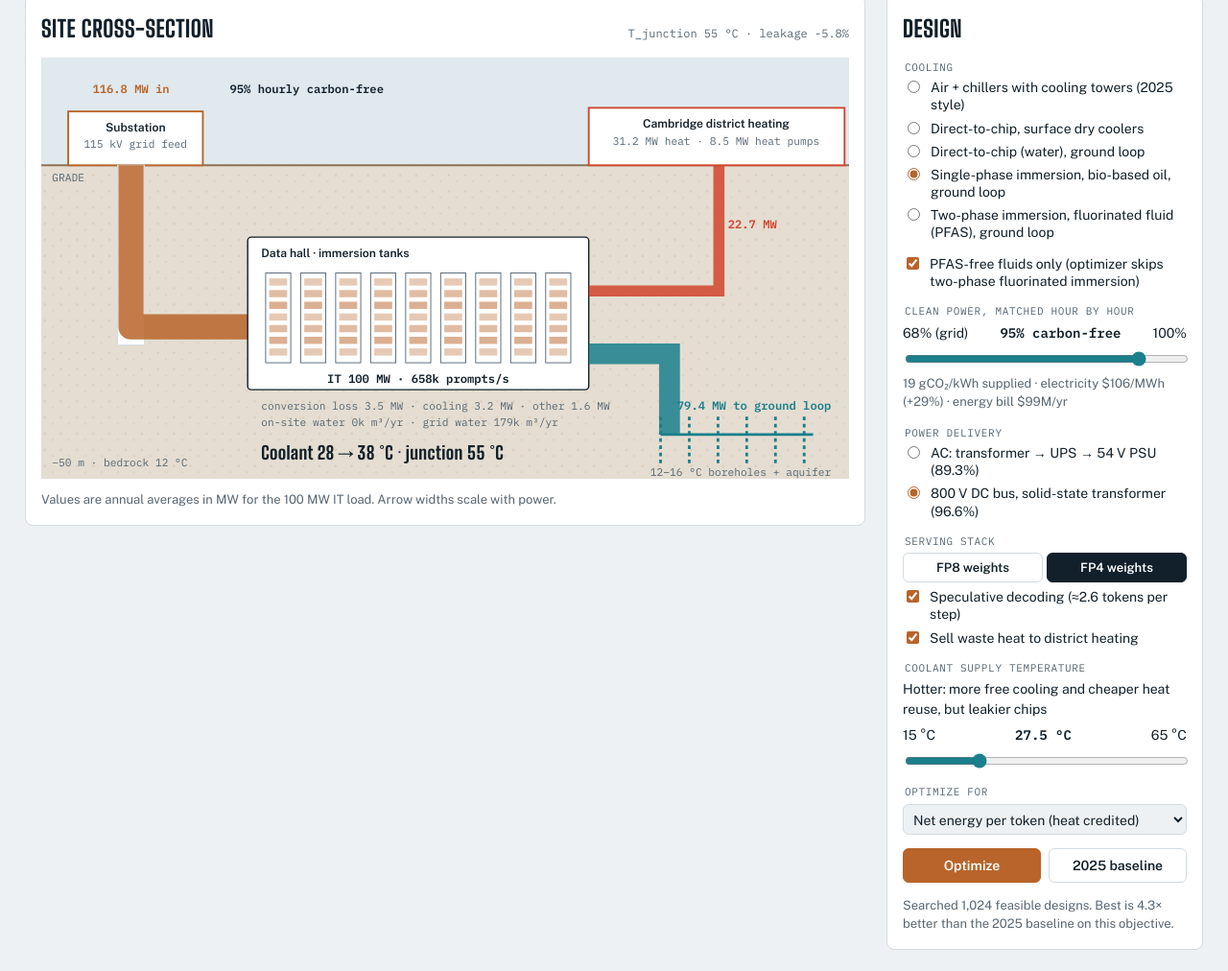
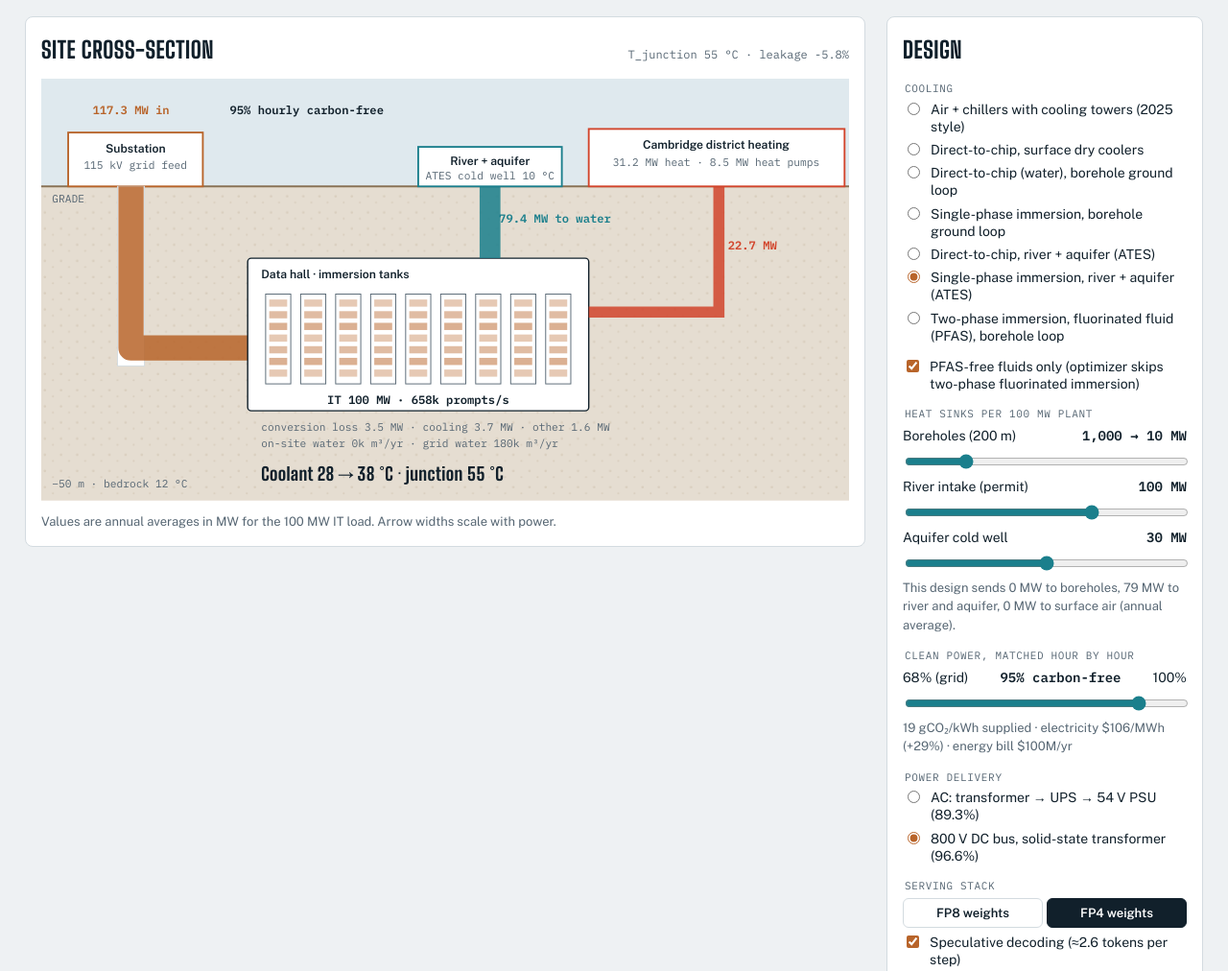
Before and after one commit to KalyaniG-Personal/cambridge-token-factory, a plain HTML site: page index.html in a window 1280 px wide. Shown: the part 1136-2148 px from the top of the page at 96% size. Drawn offline with nearby package versions, Linux system fonts and the light colour scheme.

Commit message:
Updated  with citations

```diff
--- a/index.html
+++ b/index.html
@@ -101,7 +101,7 @@ td input.num { width: 80px; font: 13px var(--mono); padding: 3px 5px; border: 1p
 <header>
   <div class="eyebrow">Track 1 · SundAI × MIT AI Hackathon · fleet + plant digital twin · Cambridge, MA, 50 m below grade</div>
   <h1>Cambridge Underground <span>Token Factory</span></h1>
-  <p class="lede">An hourly, year-long twin of a 100 MW inference plant: grid power and conversion, 2035 GPUs serving a realistic prompt mix under latency targets, liquid cooling into the 12 °C bedrock, and waste heat sold to Cambridge's district heating network. The optimizer searches every design and reports net energy per generated token.</p>
+  <p class="lede">An hourly, year-long twin of a 100 MW inference plant: grid power and conversion, 2035 GPUs serving a realistic prompt mix under latency targets, liquid cooling into river water and an aquifer (the bedrock stores summer heat for winter), and waste heat sold to Cambridge's district heating network. Every heat sink has a hard capacity, so the numbers follow the physics. The optimizer searches every design and reports net energy per generated token.</p>
 </header>
 
 <section class="kpis" aria-label="Key results">
@@ -166,6 +166,15 @@ td input.num { width: 80px; font: 13px var(--mono); padding: 3px 5px; border: 1p
     <fieldset id="f-cool"><legend>Cooling</legend></fieldset>
     <label class="opt"><input type="checkbox" id="c-pfas" checked> PFAS-free fluids only (optimizer skips two-phase fluorinated immersion)</label>
     <p class="note" id="pfas-warn" hidden style="color:var(--heat)">This fluid is a PFAS "forever chemical". 3M has exited PFAS production, so supply and regulation are at risk.</p>
+    <fieldset><legend>Heat sinks per 100 MW plant</legend>
+      <div class="rangehead"><span>Boreholes (200 m)</span><b id="bh-val">–</b></div>
+      <input type="range" id="c-bh" min="0" max="5000" step="250" value="1000" aria-label="Number of boreholes">
+      <div class="rangehead"><span>River intake (permit)</span><b id="rv-val">–</b></div>
+      <input type="range" id="c-rv" min="0" max="150" step="10" value="100" aria-label="River intake capacity">
+      <div class="rangehead"><span>Aquifer cold well</span><b id="at-val">–</b></div>
+      <input type="range" id="c-at" min="0" max="60" step="5" value="30" aria-label="Aquifer cold-well capacity">
+      <p class="note" id="sink-help">–</p>
+    </fieldset>
     <fieldset><legend>Clean power, matched hour by hour</legend>
       <div class="rangehead"><span>68% (grid)</span><b id="cfe-val">–</b><span>100%</span></div>
       <input type="range" id="c-cfe" min="68" max="100" step="1" value="95" aria-label="Hourly carbon-free energy share">
@@ -191,7 +200,7 @@ td input.num { width: 80px; font: 13px var(--mono); padding: 3px 5px; border: 1p
 </div>
 
 <section class="grid2">
-  <div class="panel"><div class="head"><h2>Where the joules go</h2><span class="note">J per output token</span></div><canvas class="chart" id="cv-break"></canvas></div>
+  <div class="panel"><div class="head"><h2>Where the joules go</h2><span class="note">J per output token</span></div><canvas class="chart" id="cv-break"></canvas><p class="note" id="gain-split">–</p></div>
   <div class="panel"><div class="head"><h2>Coolant temperature sweep</h2><span class="note" id="sweep-note">current design, net J per token</span></div><canvas class="chart" id="cv-sweep"></canvas></div>
   <div class="panel"><div class="head"><h2>Through the year</h2><span class="note">monthly PUE and heat delivered</span></div><canvas class="chart" id="cv-month"></canvas></div>
   <div class="panel"><div class="head"><h2>Design space</h2><span class="note" id="space-note">every feasible design</span></div><canvas class="chart" id="cv-space"></canvas></div>
@@ -215,7 +224,9 @@ td input.num { width: 80px; font: 13px var(--mono); padding: 3px 5px; border: 1p
       </ul></div>
     <div><h3>Facility (8,760 hours)</h3>
       <ul>
-        <li>Air temperatures: Boston monthly normals + 1 K, ±5 K daily swing. Bedrock at 50 m: 12 °C, warming up to 4 K under load.</li>
+        <li>Air temperatures: Boston monthly normals + 1 K, ±5 K daily swing. Bedrock at 50 m: 12 °C.</li>
+        <li>Each sink has a hard capacity. Boreholes absorb about 50 W per metre (rule of thumb, 30–80), so 1,000 boreholes of 200 m take about 10 MW. River intake is capped at 100 MW by an assumed discharge permit; the aquifer cold well (10 °C) supplies 30 MW in warm months. Anything above capacity goes to surface dry coolers.</li>
+        <li>River and harbour water temperatures are approximate monthly values for Boston (2–23 °C).</li>
         <li>Free cooling when sink + approach ≤ supply; partial up to return (supply + 10 K); chillers at 55% of Carnot for the rest.</li>
         <li>Conversion efficiency: AC chain 89.3%, 800 V DC 96.6%.</li>
         <li>On-site water: cooling towers 1.8 L/kWh of IT; dry coolers 0.08 L/kWh (spray assist on hot days); closed ground loops 0.</li>
@@ -244,7 +255,14 @@ const SITE = {
   tAir: [-0.9, 0.1, 4.3, 10.1, 15.8, 21.1, 24.3, 23.6, 19.6, 13.4, 7.9, 2.6],
   tAirSwing: 5,              // ± daily swing, K
   tGround: 12,               // undisturbed ground at 50 m, °C
-  groundRise: 4,             // loop warming under full heat load, K
+  groundRise: 4,             // loop warming when the borehole field runs at capacity, K
+  boreholes: 1000,           // 200 m boreholes per 100 MW plant (editable)
+  wPerM: 50,                 // sustained heat a borehole absorbs, W per metre (rule of thumb 30–80)
+  riverMW: 100,              // heat the river/harbour intake may take under a discharge permit, MW
+  atesMW: 30,                // aquifer (ATES) cold-well capacity used in warm months, MW
+  tAtesCold: 10,             // cold-well water temperature, °C
+  // Charles River / Boston Harbor surface water, monthly approx °C
+  tRiver: [2, 2, 4, 9, 14, 19, 23, 23, 20, 14, 9, 4],
   heatDemand: [1, .95, .8, .55, .3, .15, .12, .12, .2, .45, .7, .9], // district heat demand factor
   districtMW: 60,            // peak heat the district network can take, MW_th
   price: 82,                 // $/MWh electricity, ISO-NE 2035 estimate
@@ -268,9 +286,11 @@ const WORKLOADS = [
 const COOLING = {
   air:   { name: 'Air + chillers with cooling towers (2025 style)', pump: 0.06, dTj: 0, airTj: 76, sink: 'air', approach: 6, fixedTs: 14, fan: 0.02, wue: 1.8 },
   d2cDry:{ name: 'Direct-to-chip, surface dry coolers', pump: 0.015, dTj: 30, sink: 'air', approach: 7, fan: 0.018, wue: 0.08 },
-  d2cGnd:{ name: 'Direct-to-chip (water), ground loop', pump: 0.022, dTj: 30, sink: 'ground', approach: 4, fan: 0.004, wue: 0 },
-  imm1Gnd:{ name: 'Single-phase immersion, bio-based oil, ground loop', pump: 0.028, dTj: 27, sink: 'ground', approach: 4, fan: 0.004, wue: 0 },
-  immGnd:{ name: 'Two-phase immersion, fluorinated fluid (PFAS), ground loop', pump: 0.018, dTj: 22, sink: 'ground', approach: 4, fan: 0.004, wue: 0, pfas: true },
+  d2cGnd:{ name: 'Direct-to-chip (water), borehole ground loop', pump: 0.022, dTj: 30, sink: 'ground', approach: 4, fan: 0.004, wue: 0 },
+  imm1Gnd:{ name: 'Single-phase immersion, borehole ground loop', pump: 0.028, dTj: 27, sink: 'ground', approach: 4, fan: 0.004, wue: 0 },
+  d2cWat:{ name: 'Direct-to-chip, river + aquifer (ATES)', pump: 0.024, dTj: 30, sink: 'water', approach: 3, fan: 0.008, wue: 0 },
+  imm1Wat:{ name: 'Single-phase immersion, river + aquifer (ATES)', pump: 0.03, dTj: 27, sink: 'water', approach: 3, fan: 0.008, wue: 0 },
+  immGnd:{ name: 'Two-phase immersion, fluorinated fluid (PFAS), borehole loop', pump: 0.018, dTj: 22, sink: 'ground', approach: 4, fan: 0.004, wue: 0, pfas: true },
 };
 const POWER = {
   ac:     { name: 'AC: transformer → UPS → 54 V PSU', eff: 0.893 },
@@ -321,6 +341,7 @@ function facility(cfg) {
   const Tr = Ts + 10;                                 // return temperature
   const tj = isAir ? C.airTj : Ts + C.dTj;            // junction temperature at load
   let sumIT = 0, sumConv = 0, sumCool = 0, sumMisc = 0, sumHP = 0, sumHeat = 0, sumRej = 0;
+  const split = { ground: 0, water: 0, air: 0 };
   const monthly = [];
   for (let m = 0; m < 12; m++) {
     let mIT = 0, mFac = 0, mHeat = 0;
@@ -341,14 +362,27 @@ function facility(cfg) {
         }
       }
       const Qrej = Q - Qs;
-      // heat rejection
-      const Tsink = C.sink === 'ground' ? SITE.tGround + SITE.groundRise * (Qrej / Q) : tAir;
-      const Tavail = Tsink + C.approach;
-      let free = Tavail <= Ts ? 1 : Tavail >= Tr ? 0 : (Tr - Tavail) / (Tr - Ts);
-      const Tev = Ts - 2, Tco = Tavail + 3;
-      const cop = Math.min(15, Math.max(3, 0.55 * (Tev + 273) / Math.max(1, Tco - Tev)));
-      const chiller = Qrej * (1 - free) / cop;
-      const fans = Qrej * C.fan;
+      // heat rejection: split across sinks, each with a hard capacity; overflow goes to surface dry coolers
+      const streams = []; let rem = Qrej;
+      if (C.sink === 'ground') {
+        const cap = SITE.boreholes * 200 * SITE.wPerM / 1e6 * (SITE.itMW / 100);
+        const q = Math.min(rem, cap);
+        if (q > 0) { streams.push(['ground', q, SITE.tGround + SITE.groundRise * (q / cap), C.approach, C.fan]); rem -= q; }
+      } else if (C.sink === 'water') {
+        if (SITE.tRiver[m] > 12) { const q = Math.min(rem, SITE.atesMW * SITE.itMW / 100); if (q > 0) { streams.push(['water', q, SITE.tAtesCold, C.approach, C.fan]); rem -= q; } }
+        const q2 = Math.min(rem, SITE.riverMW * SITE.itMW / 100);
+        if (q2 > 0) { streams.push(['water', q2, SITE.tRiver[m], C.approach, C.fan]); rem -= q2; }
+      }
+      if (rem > 1e-9) streams.push(['air', rem, tAir, C.sink === 'air' ? C.approach : 7, C.sink === 'air' ? C.fan : 0.018]);
+      let chiller = 0, fans = 0;
+      for (const [kind, q, Tsink, appr, fanF] of streams) {
+        const Tavail = Tsink + appr;
+        const free = Tavail <= Ts ? 1 : Tavail >= Tr ? 0 : (Tr - Tavail) / (Tr - Ts);
+        const Tev = Ts - 2, Tco = Tavail + 3;
+        const cop = Math.min(15, Math.max(3, 0.55 * (Tev + 273) / Math.max(1, Tco - Tev)));
+        chiller += q * (1 - free) / cop; fans += q * fanF;
+        split[kind] += q;
+      }
       const pumps = Q * C.pump;
       const cool = chiller + fans + pumps;
       const misc = it * 0.012 + (C.sink === 'ground' ? 0 : 0) + it * 0.004; // lighting, security, tunnel ventilation
@@ -362,7 +396,9 @@ function facility(cfg) {
   const heatRatio = sumHeat / sumIT;
   // net energy: credit heat delivered at the electricity a city air-source heat pump would need (COP 3)
   const credit = heatRatio / 3;
-  return { Ts, Tr, tj, pue, conv: sumConv / sumIT, cool: sumCool / sumIT, misc: sumMisc / sumIT, hp: hpRatio, heat: heatRatio, credit, monthly };
+  const n = 12 * 24;
+  return { Ts, Tr, tj, pue, conv: sumConv / sumIT, cool: sumCool / sumIT, misc: sumMisc / sumIT, hp: hpRatio, heat: heatRatio, credit, monthly,
+    sinkMW: { ground: split.ground / n, water: split.water / n, air: split.air / n } };
 }
 
 function evaluate(cfg) {
@@ -399,6 +435,14 @@ function evaluate(cfg) {
 }
 
 const BASELINE = { cooling: 'air', power: 'ac', precision: 'fp8', spec: false, reuse: false, ts: 14, cfe: 0.68 };
+// split the improvement: same serving stack and power chain in a 2025 air-cooled building, versus the full design
+function gainSplit(c) {
+  const b = evaluate(BASELINE), full = evaluate(c);
+  if (!full.feasible) return null;
+  const stackOnly = evaluate({ ...BASELINE, power: c.power, precision: c.precision, spec: c.spec, cfe: c.cfe });
+  const saved = b.netPerTok - full.netPerTok;
+  return { total: b.netPerTok / full.netPerTok, stack: b.netPerTok / stackOnly.netPerTok, site: stackOnly.netPerTok / full.netPerTok, siteShare: (stackOnly.netPerTok - full.netPerTok) / saved };
+}
 
 function optimize(objective = 'netPerTok', cfe = SITE.gridCfe, pfasFree = true) {
   const all = [];
@@ -428,6 +472,9 @@ $('c-spec').onchange = e => { cfg.spec = e.target.checked; update(); };
 $('c-reuse').onchange = e => { cfg.reuse = e.target.checked; update(); };
 $('c-ts').oninput = e => { cfg.ts = +e.target.value; update(); };
 $('c-cfe').oninput = e => { cfg.cfe = +e.target.value / 100; space = null; update(); };
+$('c-bh').oninput = e => { SITE.boreholes = +e.target.value; baseR = evaluate(BASELINE); space = null; update(); };
+$('c-rv').oninput = e => { SITE.riverMW = +e.target.value; space = null; update(); };
+$('c-at').oninput = e => { SITE.atesMW = +e.target.value; space = null; update(); };
 $('c-pfas').onchange = () => runOpt();
 $('obj').onchange = () => runOpt();
 $('b-opt').onclick = () => runOpt();
@@ -469,6 +516,12 @@ function update() {
   $('k-water-s').textContent = `per prompt · ${wtot.toFixed(0)}k m³/yr (on-site ${(r.annualWater1 / 1000).toFixed(0)}k) · baseline ${baseR.waterPerPrompt.toFixed(2)} mL`;
   const pf = COOLING[cfg.cooling].pfas; $('pfas-warn').hidden = !pf;
   $('cfe-val').textContent = `${Math.round(r.cfe * 100)}% carbon-free`;
+  $('bh-val').textContent = `${SITE.boreholes.toLocaleString()} → ${(SITE.boreholes * 200 * SITE.wPerM / 1e6).toFixed(0)} MW`;
+  $('rv-val').textContent = SITE.riverMW + ' MW'; $('at-val').textContent = SITE.atesMW + ' MW';
+  const sk = r.F.sinkMW, tot = sk.ground + sk.water + sk.air;
+  $('sink-help').textContent = tot > 0 ? `This design sends ${sk.ground.toFixed(0)} MW to boreholes, ${sk.water.toFixed(0)} MW to river and aquifer, ${sk.air.toFixed(0)} MW to surface air (annual average).` : 'All heat is sold to district heating.';
+  const gs = gainSplit(cfg);
+  $('gain-split').textContent = gs ? `Where the ${gs.total.toFixed(1)}× comes from: the serving stack and 800 V DC give ${gs.stack.toFixed(1)}× in any building; the site (liquid cooling to river and aquifer, cooler chips, heat sales) cuts the rest by a further ${Math.round((1 - 1 / gs.site) * 100)}%. Summer PUE stays at ${Math.max(...r.F.monthly.map(m => m.pue)).toFixed(2)}.` : '';
   $('cfe-help').textContent = `${r.gIntensity.toFixed(0)} gCO₂/kWh supplied · electricity $${r.price.toFixed(0)}/MWh (+${((r.price / SITE.price - 1) * 100).toFixed(0)}%) · energy bill $${(r.energyCostYr / 1e6).toFixed(0)}M/yr`;
   const heatMW = r.F.heat * SITE.itMW; $('k-heat').textContent = heatMW.toFixed(0) + ' MW';
   $('k-heat-s').textContent = heatMW > 0 ? `≈ ${Math.round(heatMW * 1e6 * 8760 / 1e3 / 11000).toLocaleString()} homes heated per year (11 MWh each)` : 'Heat rejected to ground or air';
@@ -488,7 +541,7 @@ function drawSection(r) {
   const grid = it + conv + cool + misc + hp;
   const rej = it + conv * 0.6 - (r.cfg.reuse ? heat - hp : 0);
   const W = mw => Math.max(2, Math.sqrt(mw) * 2.6);
-  const ground = COOLING[r.cfg.cooling].sink === 'ground';
+  const sk = r.F.sinkMW;
   const T = (x, y, s, cls = '', anchor = 'start') => `<text x="${x}" y="${y}" class="${cls}" text-anchor="${anchor}">${s}</text>`;
   let s = `<style>
     .lbl{font:600 13px var(--body);fill:var(--ink)} .sm{font:12px var(--mono);fill:var(--muted)} .big{font:800 20px var(--display);fill:var(--ink);letter-spacing:.02em}
@@ -504,7 +557,8 @@ function drawSection(r) {
   ${T(100, 40, grid.toFixed(1) + ' MW in', 'num cu', 'middle')}`;
   s += `<rect x="610" y="56" width="285" height="64" fill="var(--panel)" stroke="var(--heat)" stroke-width="2"/>${T(752, 78, 'Cambridge district heating', 'lbl', 'middle')}
   ${T(752, 97, r.cfg.reuse ? `${heat.toFixed(1)} MW heat · ${hp.toFixed(1)} MW heat pumps` : 'not connected', 'sm', 'middle')}`;
-  if (!ground) s += `<rect x="420" y="80" width="150" height="40" fill="var(--panel)" stroke="var(--water)" stroke-width="2"/>${T(495, 105, r.cfg.cooling === 'air' ? 'Chiller plant' : 'Dry coolers', 'lbl', 'middle')}`;
+  if (sk.water > 0.05) s += `<rect x="420" y="76" width="160" height="44" fill="var(--panel)" stroke="var(--water)" stroke-width="2"/>${T(500, 96, 'River + aquifer', 'lbl', 'middle')}${T(500, 112, 'ATES cold well 10 °C', 'sm', 'middle')}`;
+  if (sk.air > 0.05) s += `<rect x="260" y="76" width="140" height="44" fill="var(--panel)" stroke="var(--muted)" stroke-width="2"/>${T(330, 103, r.cfg.cooling === 'air' ? 'Chillers + towers' : 'Dry coolers', 'lbl', 'middle')}`;
   // shaft
   s += `<rect x="85" y="120" width="30" height="200" fill="var(--panel)" stroke="var(--line)"/>`;
   // power line down
@@ -521,14 +575,15 @@ function drawSection(r) {
   // heat out
   const hx = 610, hy = 260;
   if (r.cfg.reuse && heat > 0) s += `<path d="M${hx} ${hy} H 755 V 120" fill="none" stroke="var(--heat)" stroke-width="${W(heat - hp)}" opacity=".85"/>${T(765, 190, (heat - hp).toFixed(1) + ' MW', 'num ht')}`;
-  if (ground) {
-    s += `<path d="M${hx} 330 H 700 V 420" fill="none" stroke="var(--water)" stroke-width="${W(rej)}" opacity=".85"/>`;
+  if (sk.ground > 0.05) {
+    const cap = SITE.boreholes * 200 * SITE.wPerM / 1e6;
+    s += `<path d="M${hx} 330 H 700 V 420" fill="none" stroke="var(--water)" stroke-width="${W(sk.ground)}" opacity=".85"/>`;
     for (let i = 0; i < 6; i++) { const x = 690 + i * 32; s += `<path d="M${x} 400 V 455" stroke="var(--water)" stroke-width="3" stroke-dasharray="4 4"/>`; }
-    s += `<path d="M690 420 H 860" stroke="var(--water)" stroke-width="3"/>${T(880, 392, `${rej.toFixed(1)} MW to ground loop`, 'num wa', 'end')}`;
-    s += T(880, 470 - 4, `${(SITE.tGround).toFixed(0)}–${(SITE.tGround + SITE.groundRise).toFixed(0)} °C boreholes + aquifer`, 'sm', 'end');
-  } else {
-    s += `<path d="M${hx} 330 H 495 V 120" fill="none" stroke="var(--water)" stroke-width="${W(rej)}" opacity=".85"/>${T(505, 160, `${rej.toFixed(1)} MW rejected`, 'num wa')}`;
+    s += `<path d="M690 420 H 860" stroke="var(--water)" stroke-width="3"/>${T(880, 392, `${sk.ground.toFixed(1)} MW to boreholes (cap ${cap.toFixed(0)} MW)`, 'num wa', 'end')}`;
+    s += T(880, 470 - 4, `${SITE.boreholes.toLocaleString()} × 200 m boreholes · ${SITE.wPerM} W/m`, 'sm', 'end');
   }
+  if (sk.water > 0.05) s += `<path d="M500 200 V 120" fill="none" stroke="var(--water)" stroke-width="${W(sk.water)}" opacity=".85"/>${T(510, 160, `${sk.water.toFixed(1)} MW to water`, 'num wa')}`;
+  if (sk.air > 0.05) s += `<path d="M330 200 V 120" fill="none" stroke="var(--muted)" stroke-width="${W(sk.air)}" opacity=".85"/>${T(340, 160, `${sk.air.toFixed(1)} MW to air`, 'num')}`;
   s += T(245, 448, `Coolant ${r.F.Ts.toFixed(0)} → ${r.F.Tr.toFixed(0)} °C · junction ${r.F.tj.toFixed(0)} °C`, 'big');
   $('xs').innerHTML = s;
 }
@@ -594,10 +649,10 @@ function drawSpace() {
   const pts = space.all; const pad = { l: 52, r: 14, t: 26, b: 34 };
   const xs = pts.map(p => p.F.pue), ys = pts.map(p => p.netPerTok);
   const [X, Y] = frame(c, W, H, Math.min(...xs) - .01, Math.max(...xs) + .01, 0, Math.max(...ys, baseR.netPerTok) * 1.05, pad, 'PUE', 'net J / token', v => v.toFixed(2), v => v.toFixed(2));
-  const col = { air: '--muted', d2cDry: '--earth', d2cGnd: '--water', imm1Gnd: '--good', immGnd: '--copper' };
+  const col = { air: '--muted', d2cDry: '--earth', d2cGnd: '--water', imm1Gnd: '--good', immGnd: '--copper', d2cWat: '--heat', imm1Wat: '--ink' };
   pts.forEach(p => { c.fillStyle = css(col[p.cfg.cooling]); c.globalAlpha = .55; c.beginPath(); c.arc(X(p.F.pue), Y(p.netPerTok), 2.6, 0, 7); c.fill(); }); c.globalAlpha = 1;
   c.strokeStyle = css('--ink'); c.lineWidth = 2; if (cur.feasible) { c.beginPath(); c.arc(X(cur.F.pue), Y(cur.netPerTok), 7, 0, 7); c.stroke(); } c.lineWidth = 1;
-  c.font = '11px IBM Plex Mono, monospace'; let lx = pad.l; [['air', 'air'], ['d2cDry', 'D2C dry'], ['d2cGnd', 'D2C ground'], ['imm1Gnd', '1-phase imm.'], ['immGnd', '2-phase PFAS']].filter(([k]) => space.all.some(p => p.cfg.cooling === k)).forEach(([k, n]) => { c.fillStyle = css(col[k]); c.beginPath(); c.arc(lx + 4, 12, 4, 0, 7); c.fill(); c.fillStyle = css('--muted'); c.textAlign = 'left'; c.fillText(n, lx + 12, 16); lx += c.measureText(n).width + 26; });
+  c.font = '11px IBM Plex Mono, monospace'; let lx = pad.l; [['air', 'air'], ['d2cDry', 'D2C dry'], ['d2cGnd', 'D2C bore'], ['imm1Gnd', 'imm. bore'], ['d2cWat', 'D2C water'], ['imm1Wat', 'imm. water'], ['immGnd', 'PFAS']].filter(([k]) => space.all.some(p => p.cfg.cooling === k)).forEach(([k, n]) => { c.fillStyle = css(col[k]); c.beginPath(); c.arc(lx + 4, 12, 4, 0, 7); c.fill(); c.fillStyle = css('--muted'); c.textAlign = 'left'; c.fillText(n, lx + 12, 16); lx += c.measureText(n).width + 26; });
   $('space-note').textContent = `${pts.length.toLocaleString()} feasible designs · ring = current`;
 }
 
@@ -660,7 +715,7 @@ function planFleet(p) {
   const ctxTB = (chatConc * STREAMS.chat.kvGB + agentConc * STREAMS.agent.kvGB) * 3 / 1000;
   const devKW = dev === 'gpu' ? HW.gpu.kw : HW.lpu.kw;
   const itMW = ((decodeUnits * devKW + prefillGPUs * HW.gpu.kw) * (1 + HW.sysOverhead) * p.itFactor + ctxTB * HW.ctx.kwPerTB) / 1000;
-  const facMW = itMW * p.pue;
+  const facMW = itMW * (p.peakPue || p.pue);   // the grid cap applies to the hottest month, not the annual average
   const hwCost = decodeUnits * (dev === 'gpu' ? HW.gpu.price : HW.lpu.price) + prefillGPUs * HW.gpu.price + ctxTB * HW.ctx.pricePerTB;
   // average load ≈ 1/peak of peak power; facility sized for peak
   const avgPeak = 1 / 1.6;
@@ -683,7 +738,7 @@ function plParams() {
   const r = cur || evaluate(cfg);
   const avgLoad = 1 / 1.6;
   return { mix: PL.mix, decode: PL.decode, leo: PL.leo, siteMW: PL.siteMW, growth: PL.growth, pue: r.F.pue + r.F.hp, itFactor: r.leak,
-    pricePerMWh: r.price, buildPerMW: 13e6, leoKgPerKW: 25, leoBusPerKW: 8000,
+    peakPue: Math.max(...r.F.monthly.map(m => m.pue)) + r.F.hp, pricePerMWh: r.price, buildPerMW: 13e6, leoKgPerKW: 25, leoBusPerKW: 8000,
     heatRevenuePerMWyr: r.F.heat * 8760 * SITE.heatPrice * avgLoad };
 }
 const $B = v => '$' + (v / 1e9).toFixed(1) + 'B';
```
Also changed, not shown: 1 other file.
